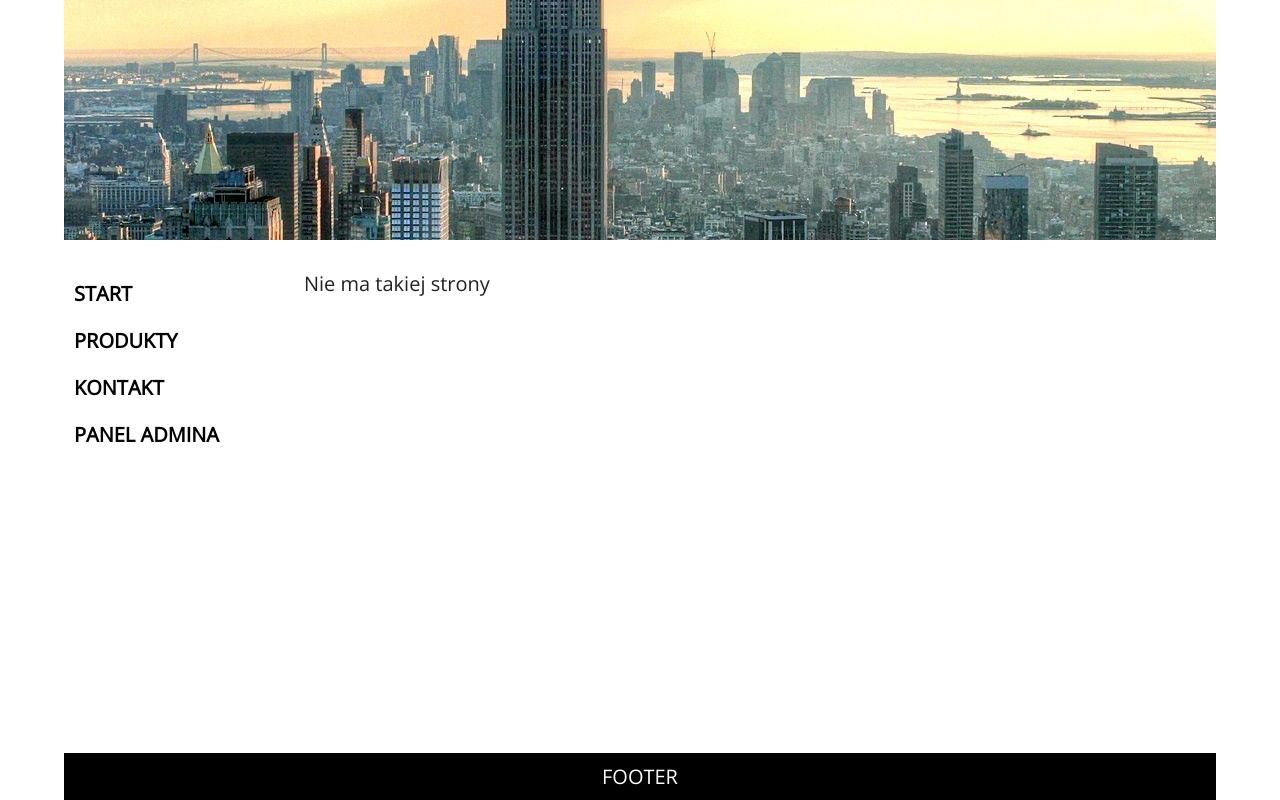
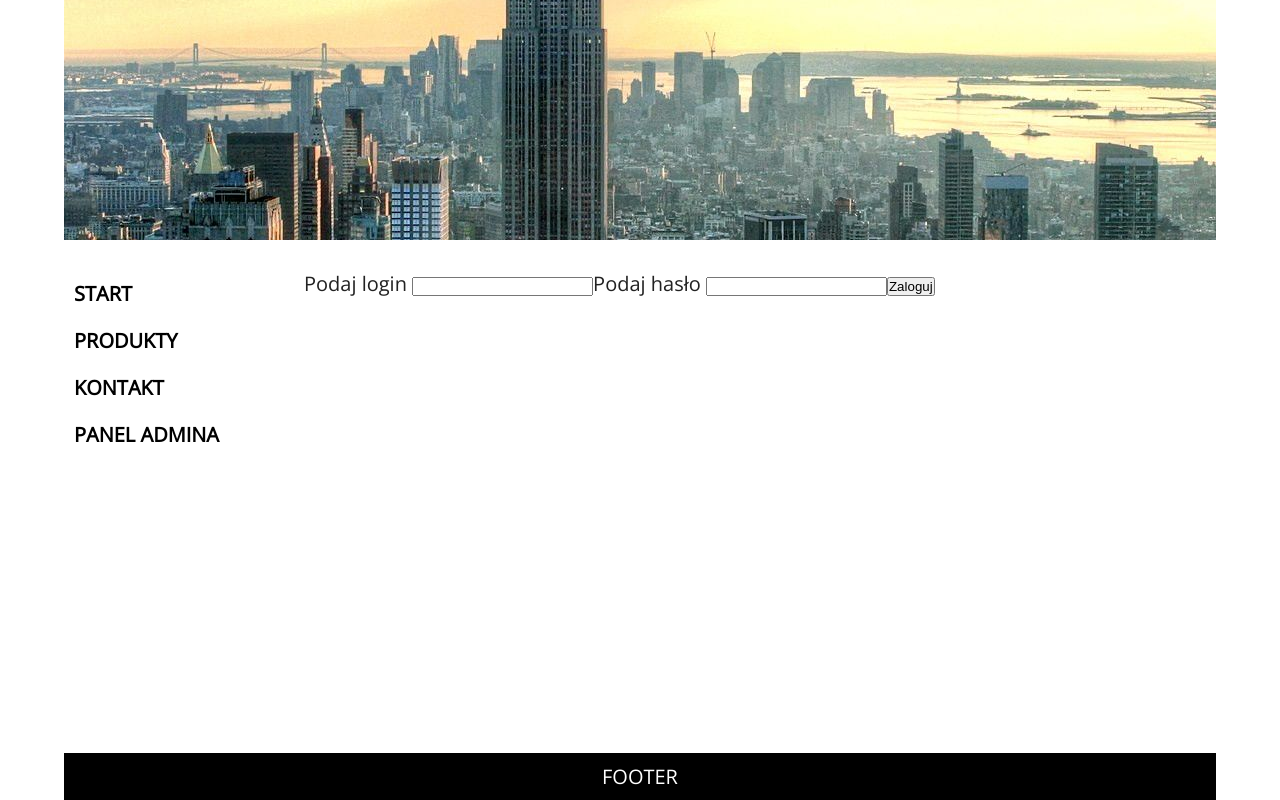
Before and after one commit to janeX96/React-udemy, a React (Create React App) app in the folder CRA/example/: page /login in a window 1280 px wide. Built offline with nearby package versions, Linux system fonts and the light colour scheme.

Commit message:
113- Redirect w zakładce admina

```diff
--- a/CRA/example/src/layouts/Page.js
+++ b/CRA/example/src/layouts/Page.js
@@ -5,6 +5,7 @@
 import ContactPage from '../pages/ContactPage';
 import AdminPage from '../pages/AdminPage';
 import ErrorPage from '../pages/ErrorPage';
+import LoginPage from '../pages/LoginPage';
 
 const Page = () => {
     return (
@@ -14,6 +15,7 @@
             <Route path="/products" component={ProductsPage}/>
             <Route path="/contact" component={ContactPage}/>
             <Route path="/admin" component={AdminPage}/>
+            <Route path="/login" component={LoginPage}/>
             <Route component={ErrorPage}/>
         </Switch>
 
--- a/CRA/example/src/pages/AdminPage.js
+++ b/CRA/example/src/pages/AdminPage.js
@@ -1,7 +1,14 @@
 import React from 'react';
+import {Route, Redirect} from 'react-router-dom'
+
+const permission = false;
 
 const AdminPage = () => {
-    return ( <div>Panel admina</div> );
+    return (
+        <Route render={()=> (
+            permission ? (<h3>Panel admina</h3>) : (<Redirect to="/login"/>)
+        )}/>
+    );
 }
 
 export default AdminPage;
--- /dev/null
+++ b/CRA/example/src/pages/LoginPage.js
@@ -0,0 +1,13 @@
+import React from 'react';
+
+const LoginPage = () => {
+    return (
+        <div>
+            <label htmlFor="">Podaj login <input type="text"/></label>
+            <label htmlFor="">Podaj hasło <input type="password"/></label>
+            <button>Zaloguj</button>
+        </div>
+    );
+}
+
+export default LoginPage;
```
